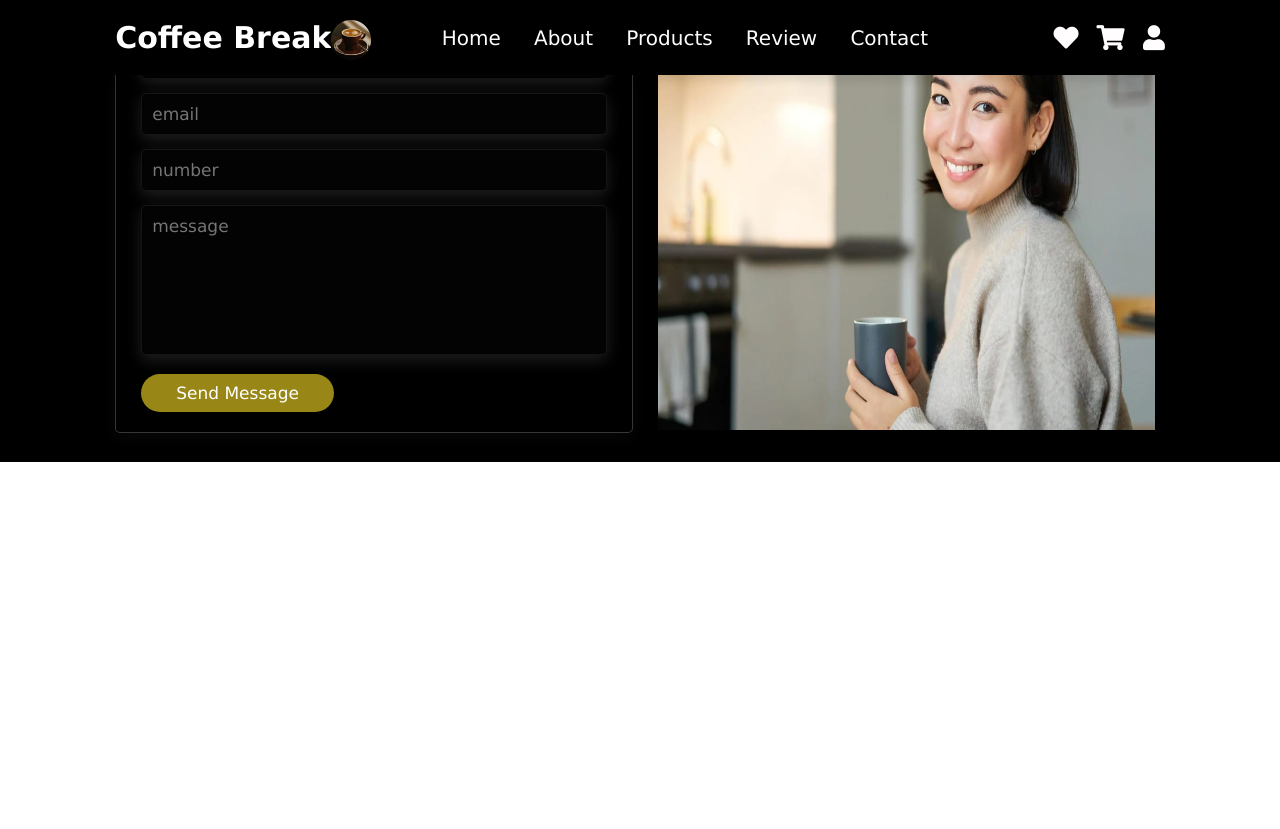
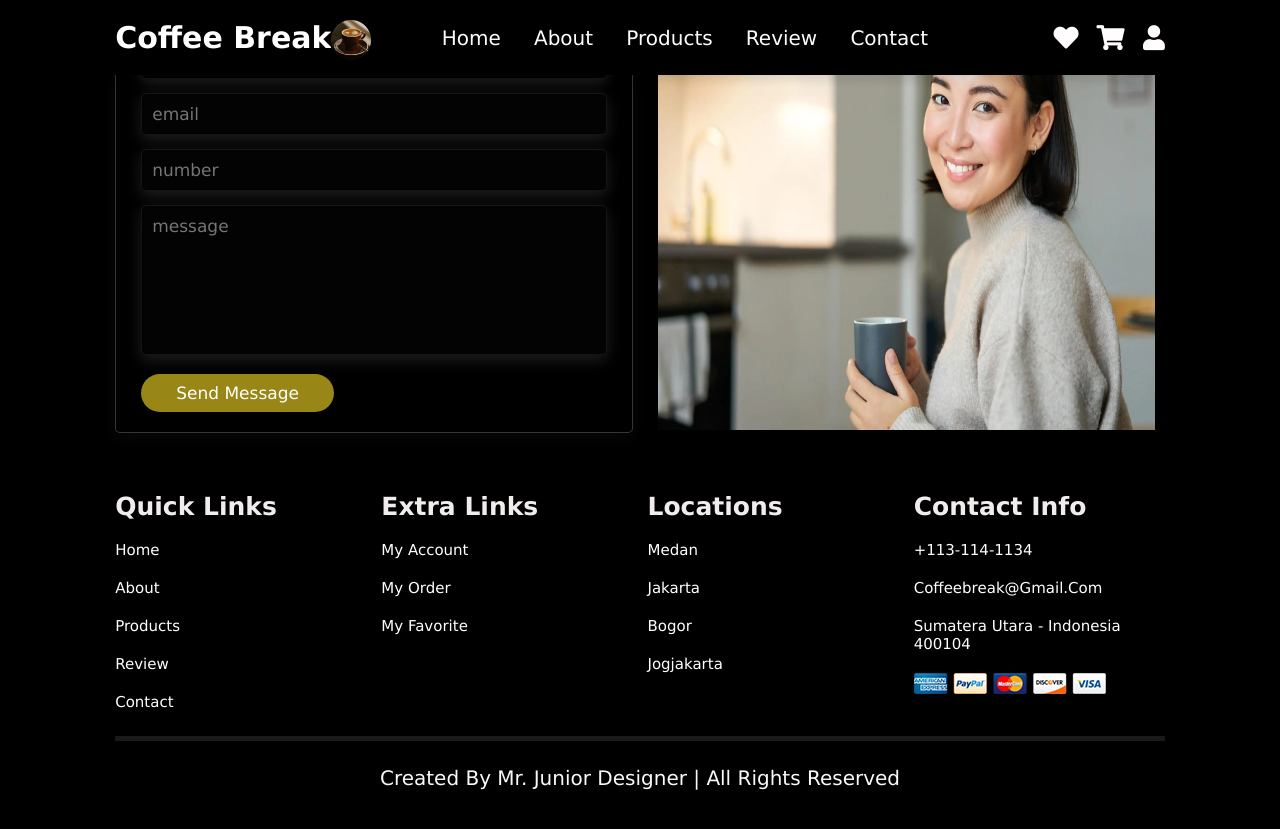
Before and after one commit to JuniorTeaMT/UAS_Project, a Jekyll site: the page UAS_Project.html, which Jekyll copies as it is, in a window 1280 px wide and 900 px high, scrolled down 3826 px. Shown: the top 829 px of the window. Built offline with Jekyll 4.4.1, drawn with Linux system fonts in a browser that asks for light colours; before the commit the page ends 4288 px from its top, so only the background shows below that.

Commit message:
tambah isi fitur footer

```diff
--- a/UAS.css
+++ b/UAS.css
@@ -418,3 +418,51 @@ header .icons a:hover{
     resize: none;
 
 }
+
+.footer{
+    background:#000000 no-repeat;
+    background-size: cover;
+    background-position: center;
+}
+.footer .box-container{
+    display: flex;
+    flex-wrap: wrap;
+    gap:1.5rem;
+}
+
+.footer .box-container .box{
+    flex:1 1 25rem;
+}
+
+.footer .box-container .box h3{
+    color:rgb(242, 237, 237);
+    font-size: 2.5rem;
+    padding:1rem 0;
+}
+
+.footer .box-container .box a{
+    display: block;
+    color:rgb(255, 255, 255);
+    font-size: 1.5rem;
+    padding:1rem 0;
+}
+
+.footer .box-container .box a:hover{
+    color:var(#c3a919);
+    text-decoration: underline;
+}
+
+.footer .box-container .box  img{
+    margin-top: 1rem;
+}
+
+.footer .credit{
+    text-align: center;
+    padding:1.5rem;
+    margin-top: 1.5rem;
+    padding-top: 2.5rem;
+    font-size: 2rem;
+    color:rgb(251, 248, 248);
+    border-top: .5rem solid rgba(255, 255, 255, 0.1);
+    padding-bottom: 9rem;
+}
--- a/UAS_Project.html
+++ b/UAS_Project.html
@@ -426,3 +426,54 @@
 </section>
 
 <!-- contact section ends -->
+
+<!-- footer section starts  -->
+
+<section class="footer">
+
+    <div class="box-container">
+
+        <div class="box">
+            <h3>quick links</h3>
+            <a href="#">home</a>
+            <a href="#">about</a>
+            <a href="#">products</a>
+            <a href="#">review</a>
+            <a href="#">contact</a>
+        </div>
+
+        <div class="box">
+            <h3>extra links</h3>
+            <a href="#">my account</a>
+            <a href="#">my order</a>
+            <a href="#">my favorite</a>
+        </div>
+
+        <div class="box">
+            <h3>locations</h3>
+            <a href="#">Medan</a>
+            <a href="#">Jakarta</a>
+            <a href="#">Bogor</a>
+            <a href="#">Jogjakarta</a>
+        </div>
+
+        <div class="box">
+            <h3>contact info</h3>
+            <a href="#">+113-114-1134</a>
+            <a href="#">Coffeebreak@gmail.com</a>
+            <a href="#">Sumatera Utara - Indonesia 400104</a>
+            <img src="images/payment.png" alt="">
+        </div>
+
+    </div>
+
+    <div class="credit"> created by <span> mr. Junior designer </span> | all rights reserved </div>
+
+</section>
+
+<!-- footer section ends -->
+
+
+
+</body>
+</html>
```
Also changed, not shown: images/contactt.jpeg (deleted), images/payment.png (added).
